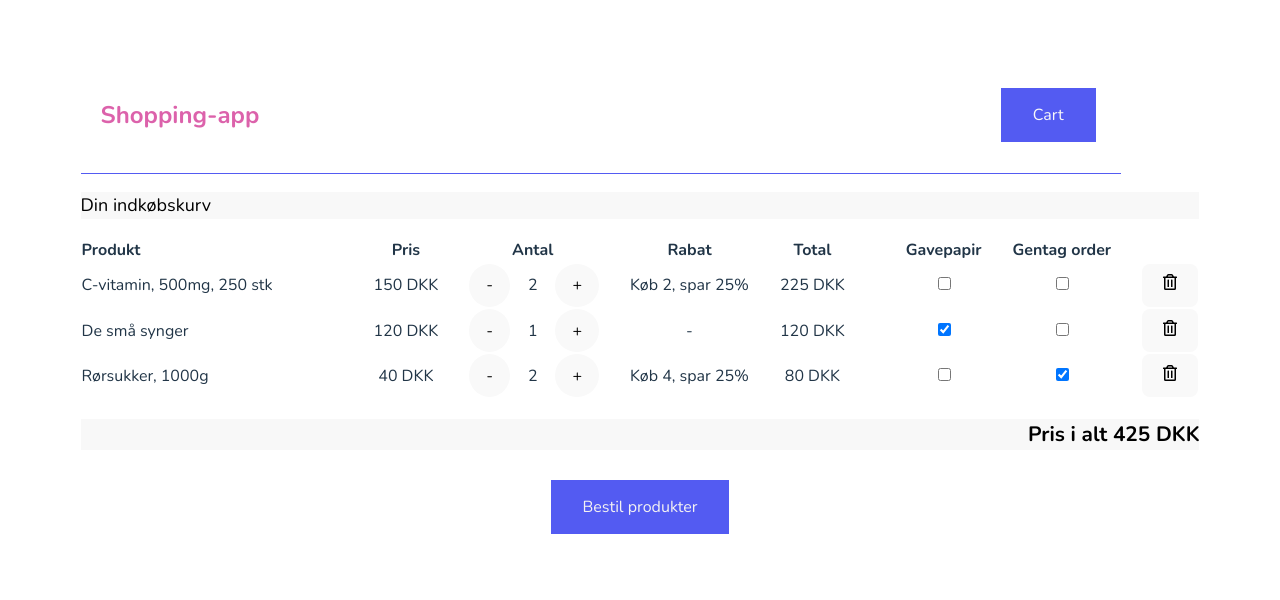
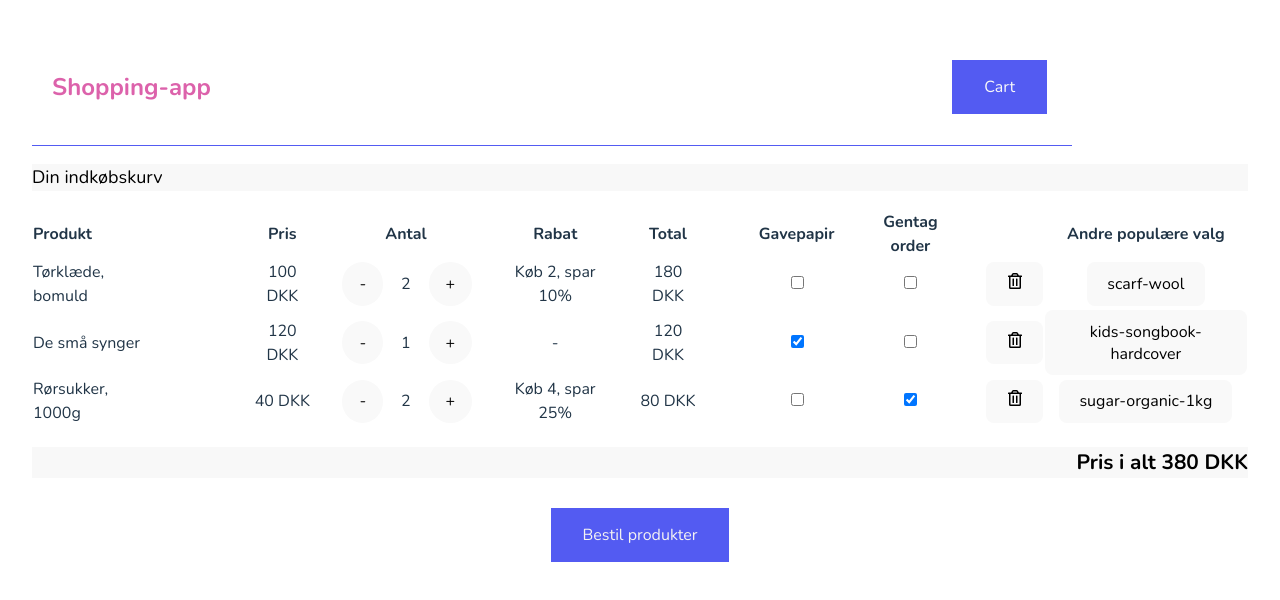
Before and after one commit to DTUSoftware/02363-Frontend-F23, a React (Vite) app: page / in a window 1280 px wide. Shown: the part 112-712 px from the top of the page. Built offline with nearby package versions, Linux system fonts and the light colour scheme.

Commit message:
First draft of upsell

```diff
--- a/src/ShoppingList/ShoppingList.tsx
+++ b/src/ShoppingList/ShoppingList.tsx
@@ -3,17 +3,18 @@ import productsSJSON from "../assets/products.json";
 import { FaRegTrashAlt } from "react-icons/fa";
 import "./ShoppingList.css";
 import { Link } from "react-router-dom";
-import { ProductItem } from "../interfaces/ProductItem";
-import { CartItem } from "../interfaces/CartItem";
+import { ProductItem } from '../interfaces/ProductItem';
+import { CartItem } from '../interfaces/CartItem';
 
 type Products = { [key: string]: ProductItem };
 
 const products: Products = {};
 productsSJSON.forEach((x) => (products[x.id] = x));
 
+
 const itemList = [
     {
-        product: products["vitamin-c-500-250"],
+        product: products["scarf-cotton"],
         quantity: 2,
         giftWrap: false,
         recurringOrder: false,
@@ -32,12 +33,22 @@ const itemList = [
     },
 ];
 
+
+
 function ShoppingList() {
     const [items, setItems] = useState(itemList);
 
     function incrementQuantity(index: number) {
         const item = items.at(index)!;
         handleQuantityChange(item.product, item.quantity + 1);
+    }
+
+    function upsellItem(index: number){
+        const item = items.at(index)!;
+        if (item.product.upsellProductId != null){
+            const upsell = `${item.product.upsellProductId}`;
+            handleUpsellChange(item.product, upsell)
+        }
     }
 
     function decrementQuantity(index: number) {
@@ -75,6 +86,18 @@ function ShoppingList() {
         );
     }
 
+    function handleUpsellChange(product: ProductItem, upsell: string){
+        setItems(
+            items.map((item) =>{
+                if (item.product.id === product.id){
+                    return {...item, product: products[upsell]};
+                } else {
+                    return item;
+                }
+            })
+        );
+    }
+
     function toggleRecurringOrderSchedule(index: number) {
         setItems(
             items.map((item, i) => {
@@ -86,6 +109,7 @@ function ShoppingList() {
             })
         );
     }
+
 
     const listEmpty = items === undefined || items.length == 0;
 
@@ -100,6 +124,7 @@ function ShoppingList() {
                     toggleGiftWrap={toggleGiftWrap}
                     toggleRecurringOrderSchedule={toggleRecurringOrderSchedule}
                     removeItem={removeItem}
+                    upsellItem={upsellItem}
                 />
             ) : (
                 <p className="empty">Din kurv er tom!</p>
@@ -115,6 +140,7 @@ function ProductTable({
     toggleGiftWrap,
     toggleRecurringOrderSchedule,
     removeItem,
+    upsellItem,
 }: {
     items: CartItem[];
     decrementQuantity: (index: number) => void;
@@ -122,6 +148,7 @@ function ProductTable({
     toggleGiftWrap: (index: number) => void;
     toggleRecurringOrderSchedule: (index: number) => void;
     removeItem: (index: number) => void;
+    upsellItem: (index: number) => void;
 }) {
     function itemTotal(item: CartItem) {
         const priceSum = item.quantity * item.product!.price;
@@ -146,6 +173,8 @@ function ProductTable({
                         <th className="priceTotal">Total</th>
                         <th className="giftwrapping">Gavepapir</th>
                         <th className="reoccuringorder">Gentag order</th>
+                        <th className="removeItem"></th>
+                        <th className="upsell">Andre populære valg</th>
                     </tr>
                 </thead>
                 <tbody>
@@ -161,6 +190,7 @@ function ProductTable({
                                 toggleRecurringOrderSchedule(index)
                             }
                             removeItem={() => removeItem(index)}
+                            upsellItem={() => upsellItem(index)}
                         />
                     ))}
                 </tbody>
@@ -174,6 +204,7 @@ function ProductTable({
         </div>
     );
 }
+
 
 function CartTotal({
     items,
@@ -201,6 +232,7 @@ function ProductTableRow({
     toggleGiftWrap,
     toggleRecurringOrderSchedule,
     removeItem,
+    upsellItem,
 }: {
     item: CartItem;
     decrementQuantity: () => void;
@@ -209,6 +241,7 @@ function ProductTableRow({
     toggleGiftWrap: () => void;
     toggleRecurringOrderSchedule: () => void;
     removeItem: () => void;
+    upsellItem: () => void;
 }) {
     return (
         <tr>
@@ -273,6 +306,14 @@ function ProductTableRow({
                     <FaRegTrashAlt />
                 </button>
             </td>
+            <td>
+                <button
+                aria-label={`Andre har valgt ${item.product.upsellProductId}`}
+                onClick={()=> upsellItem()}
+                >
+                    {`${item.product!.upsellProductId}`}
+                </button>
+            </td>
         </tr>
     );
 }
```
